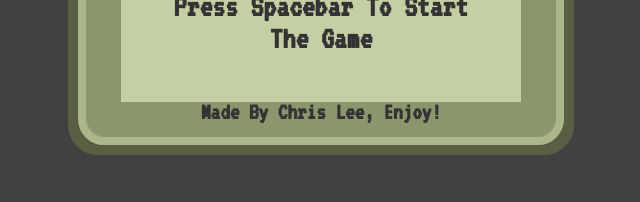
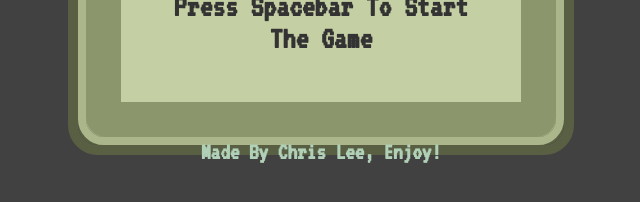
Before and after one commit to LeeLicious123/Snake-Game, a plain HTML site: page index.html in a window 1280 px wide. Shown: the part 528-730 px from the top of the page, without its empty margins (319-959 px from the left). Drawn offline with Linux system fonts and the light colour scheme.

Commit message:
New change

```diff
--- a/style.css
+++ b/style.css
@@ -52,8 +52,8 @@ body, .snake {
 
 #side-text {
     position: absolute;
-    top: 70%;
-    color: #333;
+    top: 75%;
+    color: #b1d0b8;
     width: 300px;
     text-align: center;
     text-transform: capitalize;
```
